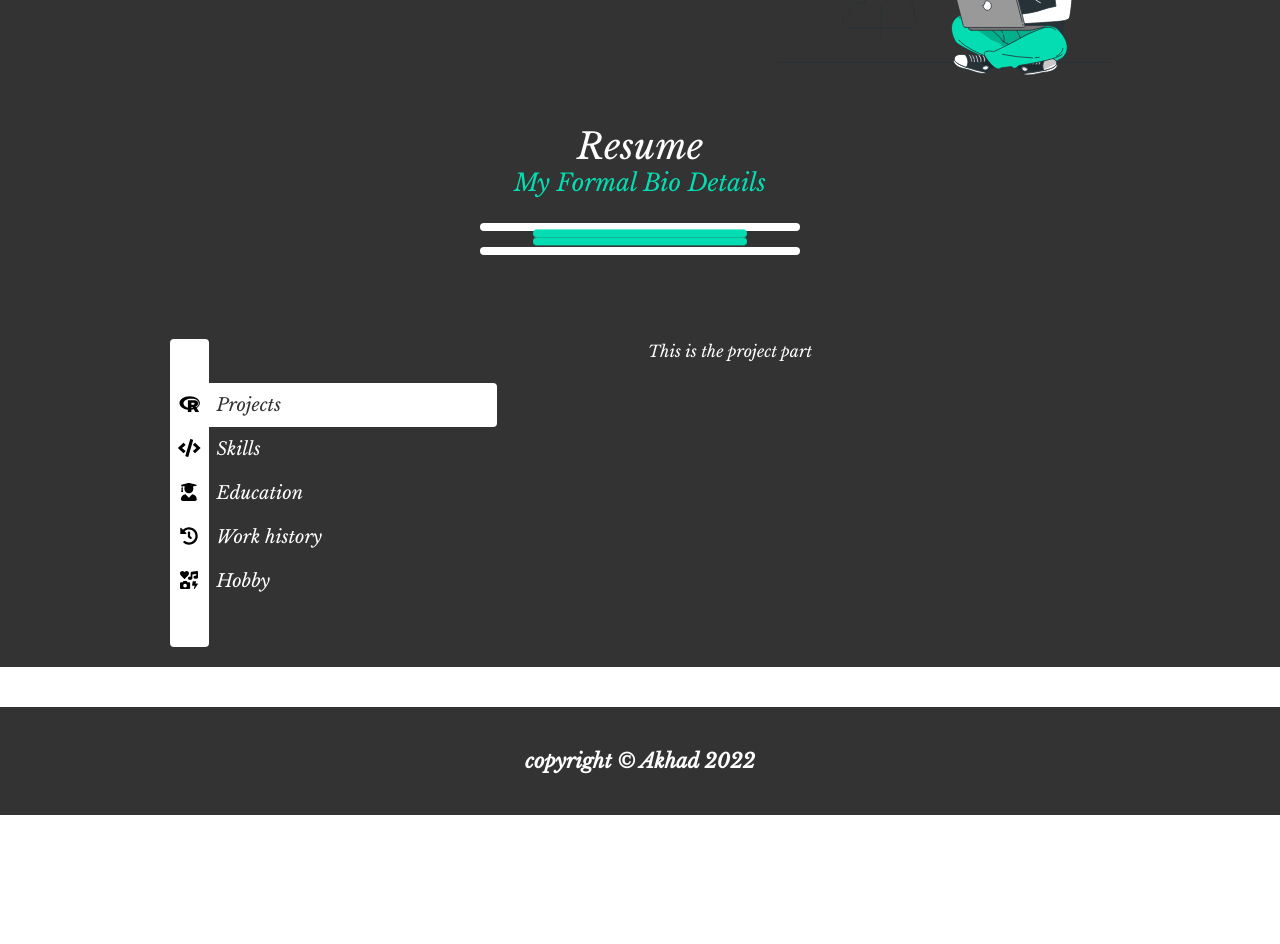
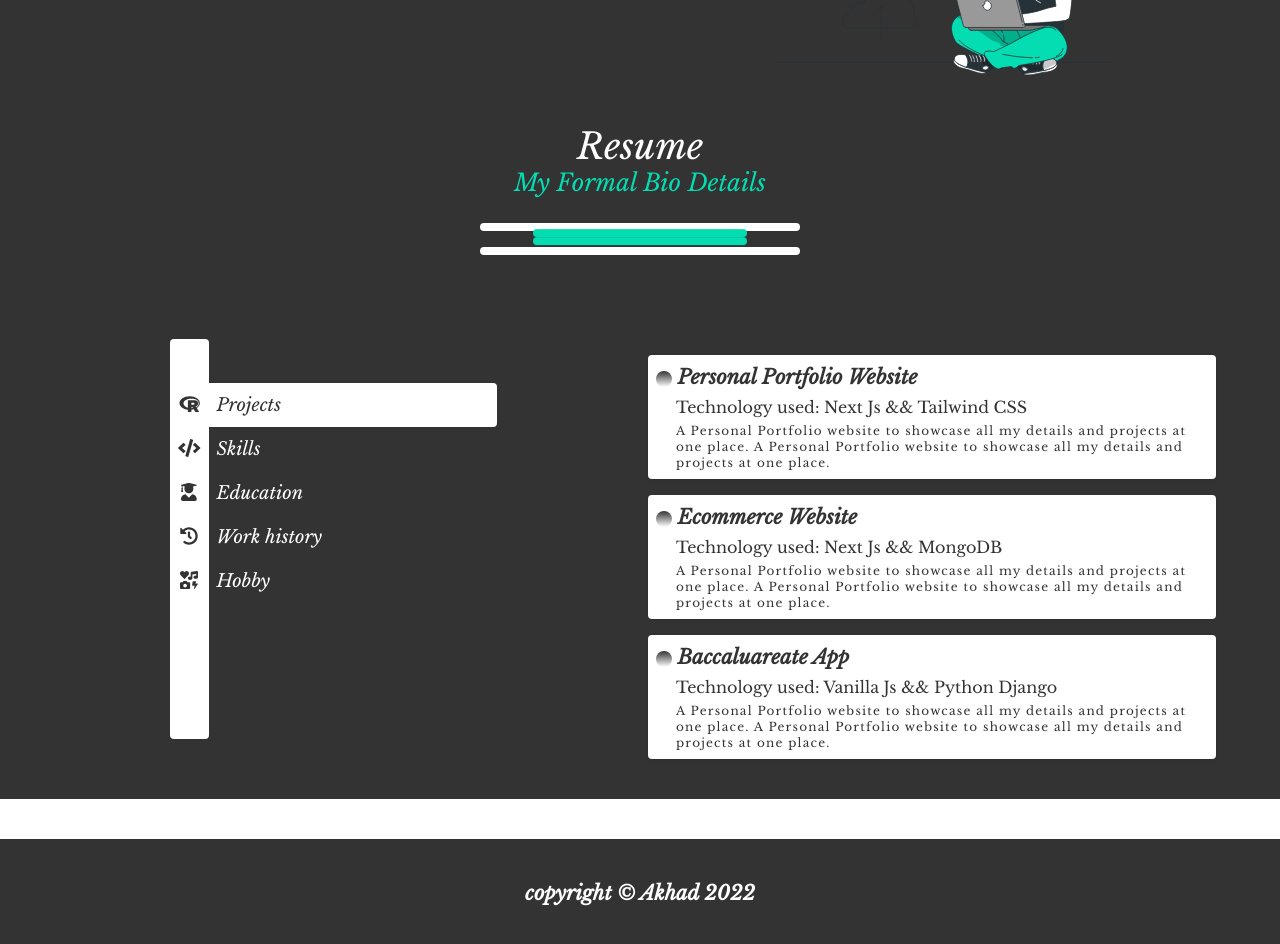
Before and after one commit to abdouakhad/portfolio, a Next.js app: page / in a window 1280 px wide. Shown: the part 980-1924 px from the top of the page. Before the commit the page ends 1795 px from the top, so only its background shows below. Built offline with nearby package versions, Linux system fonts and the light colour scheme.

Commit message:
complete project part of the tab

```diff
--- a/components/about.js
+++ b/components/about.js
@@ -24,7 +24,7 @@ const AboutPage = () => {
         </p>
       </div>
       <div className='px-8 md:grid md:grid-cols-2 justify-center items-center text-center tracking-widest leading-loose'>
-        <div>
+        <div className='not-italic'>
           lorem ipsum dolor sit amet, consectetur adipiscing elit, sed do
           eiusmod tempor incididunt ut labore et dolore magna aliqua. Ut enim ad
           minim veniam, quis nostrud exercitation ullamco laboris nisi ut
--- a/components/cards/Card.js
+++ b/components/cards/Card.js
@@ -1,4 +1,5 @@
 import React from 'react'
+import { FontAwesomeIcon } from '@fortawesome/react-fontawesome'
 
 const Card = ({ section }) => {
   return (
@@ -8,4 +9,63 @@ const Card = ({ section }) => {
   )
 }
 
+const Project = () => {
+  return (
+    <>
+      <div className=' shadow project leading-loose mt-4 bg-white text-marron rounded p-2 transition transform hover:md:scale-110 hover:shadow-xl hover:cursor-crosshair ease-in-out duration-300'>
+        <h1 className='text-xl font-black relative '>
+          <span className='h-4 w-4 align-middle text- inline-block bg-gradient-to-t from-white to-marron  rounded-full'>
+            &nbsp;
+          </span>
+          <span> Personal Portfolio Website</span>
+        </h1>
+        <p className='pl-5 not-italic'>
+          Technology used:{' '}
+          <span className='not-italic'>Next Js && Tailwind CSS</span>
+        </p>
+        <p className='not-italic pl-5 tracking-widest text-xs font-extralight'>
+          A Personal Portfolio website to showcase all my details and projects
+          at one place. A Personal Portfolio website to showcase all my details
+          and projects at one place.
+        </p>
+      </div>
+      <div className='shadow project leading-loose mt-4 bg-white text-marron rounded p-2 transition transform hover:md:scale-110 hover:shadow-xl ease-in-out duration-300 hover:cursor-crosshair'>
+        <h1 className='text-xl font-black'>
+          <span className='h-4 w-4 align-middle text- inline-block bg-gradient-to-t from-white to-marron  rounded-full'>
+            &nbsp;
+          </span>
+          <span> Ecommerce Website</span>
+        </h1>
+        <p className='pl-5 not-italic'>
+          Technology used:{' '}
+          <span className='not-italic'>Next Js && MongoDB</span>
+        </p>
+        <p className='not-italic pl-5 tracking-widest text-xs font-extralight'>
+          A Personal Portfolio website to showcase all my details and projects
+          at one place. A Personal Portfolio website to showcase all my details
+          and projects at one place.
+        </p>
+      </div>
+      <div className='shadow  project leading-loose mt-4 bg-white text-marron rounded p-2 transition transform hover:md:scale-110 hover:shadow-xl ease-in-out duration-300 hover:cursor-crosshair'>
+        <h1 className='text-xl font-black'>
+          <span className='h-4 w-4 align-middle text- inline-block bg-gradient-to-t from-white to-marron  rounded-full'>
+            &nbsp;
+          </span>
+          <span> Baccaluareate App</span>
+        </h1>
+        <p className='pl-5 not-italic'>
+          Technology used:{' '}
+          <span className='not-italic'>Vanilla Js && Python Django</span>
+        </p>
+        <p className='pl-5 tracking-widest text-xs font-extralight not-italic'>
+          A Personal Portfolio website to showcase all my details and projects
+          at one place. A Personal Portfolio website to showcase all my details
+          and projects at one place.
+        </p>
+      </div>
+    </>
+  )
+}
+
 export default Card
+export { Project }
--- a/components/home.js
+++ b/components/home.js
@@ -47,10 +47,11 @@ const HomePage = () => {
           </div>
         </div>
         <div className='home md:mb-0 mb-[200px] '>
-          <div className=' min-h-[480px]'>
+          <div className=' min-h-[480px] relative'>
             <Image
               src='/background.png'
               layout='fill'
+              priority
               objectFit='cover'
               alt='image'
               objectPosition='bottom left'
--- a/components/resume.js
+++ b/components/resume.js
@@ -1,12 +1,12 @@
 import React, { useState } from 'react'
-import Card from '../components/cards/Card'
+import Card, { Project } from '../components/cards/Card'
 import { FontAwesomeIcon } from '@fortawesome/react-fontawesome'
 import Image from 'next/image'
 const ResumePage = () => {
   const [active, setActive] = useState('project')
 
   return (
-    <div className='about-page bg-marron  min-h-[400px] text-white'>
+    <div className='about-page bg-marron pb-10 text-white'>
       <div className='title'>
         <h1 className='text-center text-4xl'>Resume</h1>
         <p className='text-center text-2xl text-vert mb-6'>
@@ -17,33 +17,33 @@ const ResumePage = () => {
         <p className='w-2/12 h-2  bg-vert m-auto rounded animate-bounce'></p>
         <p className='w-3/12 m-auto h-2 bg-white flex relative rounded '></p>
       </div>
-      <div className='resume py-5 mt-16 lg:px-16 px-8 md:grid  grid-cols-4 justify-center items-center gap-4 '>
-        <div className='col-span-2 name grid grid-cols-12 text-lg justify-self-end'>
+      <div className='resume py-5 mt-16 lg:px-16 md:px-8 px-4 md:grid  md:grid-cols-4 grid-cols-1 justify-center items-center gap-4 '>
+        <div className=' lg:h-[400px] md:col-span-2 name grid grid-cols-12 text-lg md:justify-self-end  '>
           <div className='col-span-1  bg-white text-black rounded text-center'>
-            <p className='p-2'> &nbsp;</p>
-            <p className='p-2'>
+            <p className='p-2 text-marron'> &nbsp;</p>
+            <p className='p-2 text-marron'>
               <FontAwesomeIcon icon={['fab', 'r-project']} />
             </p>
-            <p className='p-2'>
+            <p className='p-2 text-marron'>
               {' '}
               <FontAwesomeIcon icon='code' />
             </p>
-            <p className='p-2'>
+            <p className='p-2 text-marron'>
               {' '}
               <FontAwesomeIcon icon='user-graduate' />
             </p>
-            <p className='p-2'>
+            <p className='p-2 text-marron'>
               <FontAwesomeIcon icon='history' />
             </p>
-            <p className='p-2'>
+            <p className='p-2 text-marron'>
               <FontAwesomeIcon icon='icons' />
             </p>
-            <p className='p-2'>&nbsp; </p>
+            <p className='p-2 text-marron'>&nbsp; </p>
           </div>
 
-          <div className='col-span-10 rounded bg-marron'>
+          <div className='col-span-10 rounded bg-marron h-full'>
             <p className='p-2'>&nbsp; </p>
-            <p className=' bg-white text-marron rounded-r w-9/12 '>
+            <p className=' bg-white text-marron rounded-r md:w-9/12 w-11/12 '>
               <button
                 onClick={() => setActive('project')}
                 className={`${
@@ -114,18 +114,9 @@ const ResumePage = () => {
             </p>
           </div>
         </div>
-        {/* <div className='md:col-span-1 md:block hidden'>
-          {' '}
-          <Image
-            src='/curvy.svg'
-            width='100px'
-            height='300px'
-            alt='curved'
-            className='h-full'
-          />
-        </div>*/}
-        <div className='col-span-2 property justify-self-start self-start md:mt-0 mt-10'>
-          {active === 'project' && <Card section='project' />}
+
+        <div className='lg:h-[400px] md:col-span-2 property md:justify-self-start md:self-start md:mt-0 mt-10 '>
+          {active === 'project' && <Project section='project' />}
           {active === 'skills' && <Card section='skills' />}
           {active === 'education' && <Card section='education' />}
           {active === 'workHistory' && <Card section='WorkHistory' />}
--- a/pages/_app.js
+++ b/pages/_app.js
@@ -11,6 +11,7 @@ import {
   faUserGraduate,
   faHistory,
   faIcons,
+  faCircle,
 } from '@fortawesome/free-solid-svg-icons'
 library.add(
   fab,
@@ -23,7 +24,8 @@ library.add(
   faCode,
   faUserGraduate,
   faHistory,
-  faIcons
+  faIcons,
+  faCircle
 )
 import Layout from '../layout/Layout'
 function MyApp({ Component, pageProps }) {
--- a/pages/_document.js
+++ b/pages/_document.js
@@ -5,10 +5,12 @@ class MyDocument extends Document {
     return (
       <Html>
         <Head>
-          <link rel='preconnect' href='https://fonts.googleapis.com' />
-          <link rel='preconnect' href='https://fonts.gstatic.com' crossOrigin />
           <link
             href='https://fonts.googleapis.com/css2?family=Libre+Baskerville:ital@1&display=swap'
+            rel='stylesheet'
+          />
+          <link
+            href='https://fonts.googleapis.com/css2?family=Libre+Baskerville:ital@0;1&display=swap'
             rel='stylesheet'
           />
         </Head>
--- a/styles/globals.css
+++ b/styles/globals.css
@@ -4,6 +4,7 @@
 
 * {
   font-family: 'Libre Baskerville', serif;
+  font-style: italic;
 }
 
 html {
--- a/tailwind.config.js
+++ b/tailwind.config.js
@@ -1,13 +1,13 @@
 module.exports = {
   mode: 'jit',
 
-  purge: [
+  content: [
     './pages/**/*.{js,ts,jsx,tsx}',
     './components/**/*.{js,ts,jsx,tsx}',
     './layout/**/*.{js,ts,jsx,tsx}',
     './helpers/**/*.{js,ts,jsx,tsx}',
   ],
-  darkMode: false, // or 'media' or 'class'
+  darkMode: 'media', // or 'media' or 'class'
   theme: {
     extend: {
       fontFamily: {
```
